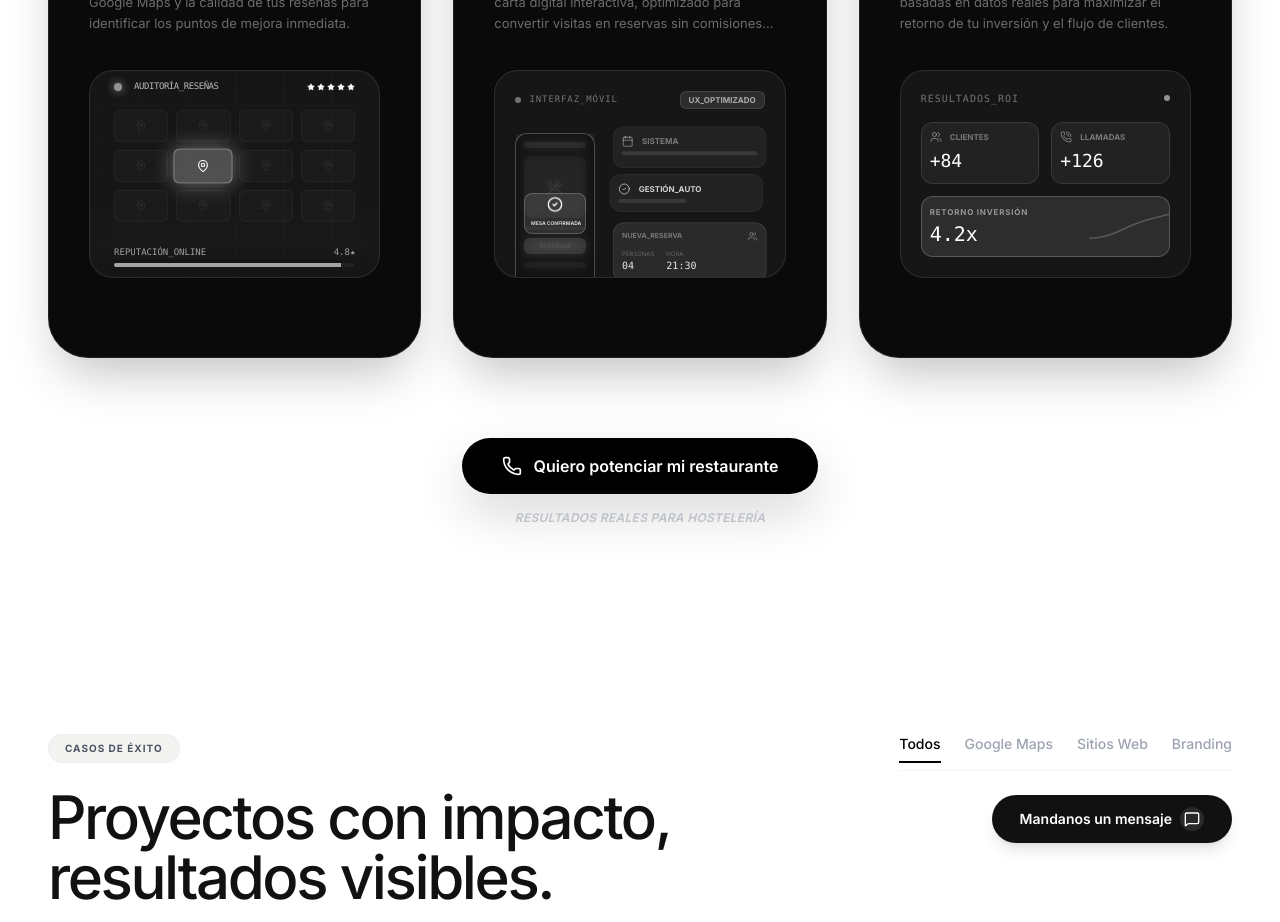
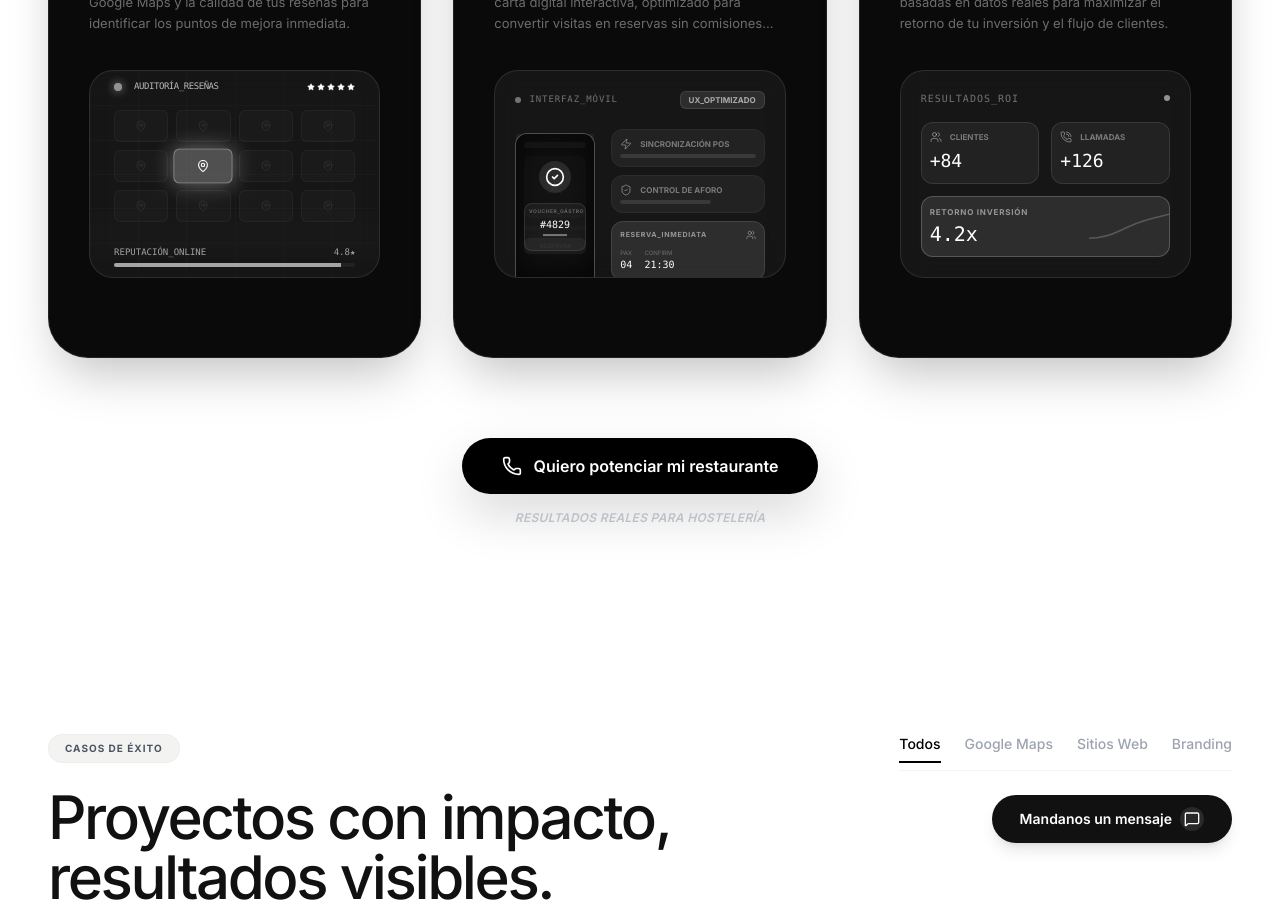
Before and after one commit to motionsmanagement/Motions, a React (Vite) app: page / in a window 1280 px wide. Shown: the part 2420-3342 px from the top of the page. Built offline with nearby package versions, Linux system fonts and the light colour scheme.

Commit message:
design: refine second process card with static boxes and high-end booking animation

```diff
--- a/components/HowItWorks.tsx
+++ b/components/HowItWorks.tsx
@@ -1,5 +1,5 @@
 import React from 'react';
-import { Phone, TrendingUp, Search, MapPin, ArrowRight, UtensilsCrossed, BarChart3, Target, MousePointer2, Smartphone, Star, PhoneCall, Users, Calendar, CheckCircle2, Clock } from 'lucide-react';
+import { Phone, TrendingUp, Search, MapPin, ArrowRight, UtensilsCrossed, BarChart3, Target, MousePointer2, Smartphone, Star, PhoneCall, Users, Calendar, CheckCircle2, Clock, Zap, ShieldCheck } from 'lucide-react';
 
 const HowItWorks: React.FC = () => {
   return (
@@ -96,8 +96,8 @@ const HowItWorks: React.FC = () => {
               </div>
 
               <div className="flex gap-4 h-full relative">
-                {/* Mobile Skeleton View - NOW COMPACT DEVICE */}
-                <div className="w-20 h-40 border-x border-t border-white/20 rounded-t-xl bg-white/5 p-2 shrink-0 relative overflow-hidden mt-2">
+                {/* Mobile Skeleton View - COMPACT DEVICE */}
+                <div className="w-20 h-36 border-x border-t border-white/20 rounded-t-xl bg-white/5 p-2 shrink-0 relative overflow-hidden mt-2">
                   {/* Animated Content Inside Phone */}
                   <div className="space-y-2 animate-content-scroll">
                     <div className="h-1.5 w-full bg-white/20 rounded-full"></div>
@@ -108,49 +108,51 @@ const HowItWorks: React.FC = () => {
                     <div className="h-4 w-full bg-white/30 rounded-md border border-white/10 flex items-center justify-center">
                       <span className="text-[6px] text-white/40 font-bold">RESERVAR</span>
                     </div>
-                    <div className="h-1.5 w-full bg-white/20 rounded-full opacity-50"></div>
                   </div>
 
-                  {/* Booking Success Overlay */}
-                  <div className="absolute inset-0 bg-black/60 backdrop-blur-sm flex items-center justify-center opacity-0 animate-booking-pop px-2">
-                    <div className="bg-white/10 border border-white/20 rounded-lg p-1.5 w-full text-center">
-                      <CheckCircle2 className="w-4 h-4 text-white mx-auto mb-1 animate-bounce" />
-                      <div className="text-[5px] text-white/80 font-bold whitespace-nowrap uppercase">Mesa Confirmada</div>
+                  {/* IMPROVED Booking Animation: Success Receipt */}
+                  <div className="absolute inset-0 bg-black/80 backdrop-blur-md flex flex-col items-center justify-center opacity-0 animate-booking-refined px-2 gap-2">
+                    <div className="w-8 h-8 rounded-full bg-white/10 flex items-center justify-center scale-0 animate-check-scale">
+                      <CheckCircle2 className="w-5 h-5 text-white" />
+                    </div>
+                    <div className="w-full h-12 bg-white/5 border border-white/10 rounded-lg p-1 text-center translate-y-4 animate-receipt-up">
+                      <div className="text-[5px] text-white/30 uppercase font-bold mb-1 tracking-widest">Voucher_Gástro</div>
+                      <div className="text-[10px] text-white font-mono leading-none">#4829</div>
+                      <div className="h-0.5 w-6 bg-white/40 mx-auto mt-1"></div>
                     </div>
                   </div>
                 </div>
 
-                {/* Intricate Sidebar Details - NOW WITH 3 BOXES */}
-                <div className="flex-1 space-y-2 pt-1">
-                  <div className="bg-white/5 border border-white/5 rounded-xl p-2 animate-float">
+                {/* Information Boxes - NO LONGER FLOATING */}
+                <div className="flex-1 space-y-2 pt-1 relative z-10">
+                  <div className="bg-white/5 border border-white/5 rounded-xl p-2 transition-all hover:bg-white/10">
                     <div className="flex items-center gap-2 mb-1">
-                      <Calendar className="w-3 h-3 text-white/40" />
-                      <span className="text-[8px] text-white/40 font-bold uppercase">Sistema</span>
+                      <Zap className="w-3 h-3 text-white/40" />
+                      <span className="text-[8px] text-white/40 font-bold uppercase">Sincronización POS</span>
                     </div>
-                    <div className="h-1 w-full bg-white/10 rounded-full mb-1"></div>
+                    <div className="h-1 w-full bg-white/10 rounded-full"></div>
                   </div>
 
-                  <div className="bg-white/5 border border-white/5 rounded-xl p-2 animate-float-delayed">
+                  <div className="bg-white/5 border border-white/5 rounded-xl p-2 transition-all hover:bg-white/10">
                     <div className="flex items-center gap-2 mb-1">
-                      <CheckCircle2 className="w-3 h-3 text-white/60" />
-                      <span className="text-[8px] text-white/80 font-bold uppercase">Gestión_Auto</span>
+                      <ShieldCheck className="w-3 h-3 text-white/40" />
+                      <span className="text-[8px] text-white/40 font-bold uppercase">Control de Aforo</span>
                     </div>
-                    <div className="h-1 w-1/2 bg-white/10 rounded-full"></div>
+                    <div className="h-1 w-2/3 bg-white/10 rounded-full"></div>
                   </div>
 
-                  {/* NEW 3RD BOX: Reservation Data */}
-                  <div className="bg-white/10 border border-white/10 rounded-xl p-2 animate-float opacity-90">
+                  <div className="bg-white/10 border border-white/10 rounded-xl p-2 shadow-xl">
                     <div className="flex items-center justify-between mb-2">
-                      <span className="text-[7px] text-white/40 font-bold uppercase">Nueva_Reserva</span>
+                      <span className="text-[7px] text-white/50 font-bold uppercase tracking-widest">RESERVA_INMEDIATA</span>
                       <Users className="w-2.5 h-2.5 text-white/40" />
                     </div>
                     <div className="flex items-center gap-3">
                       <div className="flex flex-col">
-                        <span className="text-[6px] text-white/30 uppercase">Personas</span>
+                        <span className="text-[6px] text-white/30 uppercase">Pax</span>
                         <span className="text-[10px] text-white font-mono">04</span>
                       </div>
                       <div className="flex flex-col">
-                        <span className="text-[6px] text-white/30 uppercase">Hora</span>
+                        <span className="text-[6px] text-white/30 uppercase">Confirm</span>
                         <span className="text-[10px] text-white font-mono">21:30</span>
                       </div>
                     </div>
@@ -237,34 +239,28 @@ const HowItWorks: React.FC = () => {
                 .animate-content-scroll {
                     animation: content-scroll 8s ease-in-out infinite;
                 }
-                @keyframes booking-pop {
-                    0%, 60% { opacity: 0; transform: scale(0.9); }
-                    70%, 90% { opacity: 1; transform: scale(1); }
-                    100% { opacity: 0; transform: scale(1); }
+                @keyframes booking-refined {
+                    0%, 60% { opacity: 0; }
+                    70%, 95% { opacity: 1; }
+                    100% { opacity: 0; }
                 }
-                .animate-booking-pop {
-                    animation: booking-pop 8s ease-in-out infinite;
+                @keyframes check-scale {
+                    65% { transform: scale(0); }
+                    75% { transform: scale(1.2); }
+                    80% { transform: scale(1); }
                 }
-                @keyframes float-slow {
-                    0%, 100% { transform: translateY(0px) rotate(0deg); }
-                    50% { transform: translateY(-10px) rotate(1deg); }
+                @keyframes receipt-up {
+                    70% { transform: translateY(20px); opacity: 0; }
+                    80% { transform: translateY(0); opacity: 1; }
                 }
-                .animate-float-slow {
-                    animation: float-slow 4s ease-in-out infinite;
+                .animate-booking-refined {
+                    animation: booking-refined 8s ease-in-out infinite;
                 }
-                @keyframes float {
-                    0%, 100% { transform: translate(0, 0); }
-                    50% { transform: translate(3px, -5px); }
+                .animate-check-scale {
+                    animation: check-scale 8s ease-in-out infinite;
                 }
-                .animate-float {
-                    animation: float 3s ease-in-out infinite;
-                }
-                @keyframes float-delayed {
-                    0%, 100% { transform: translate(0, 0); }
-                    50% { transform: translate(-2px, -6px); }
-                }
-                .animate-float-delayed {
-                    animation: float-delayed 5s ease-in-out infinite;
+                .animate-receipt-up {
+                    animation: receipt-up 8s ease-in-out infinite;
                 }
                 @keyframes draw-path {
                     to { stroke-dashoffset: 0; }
```
